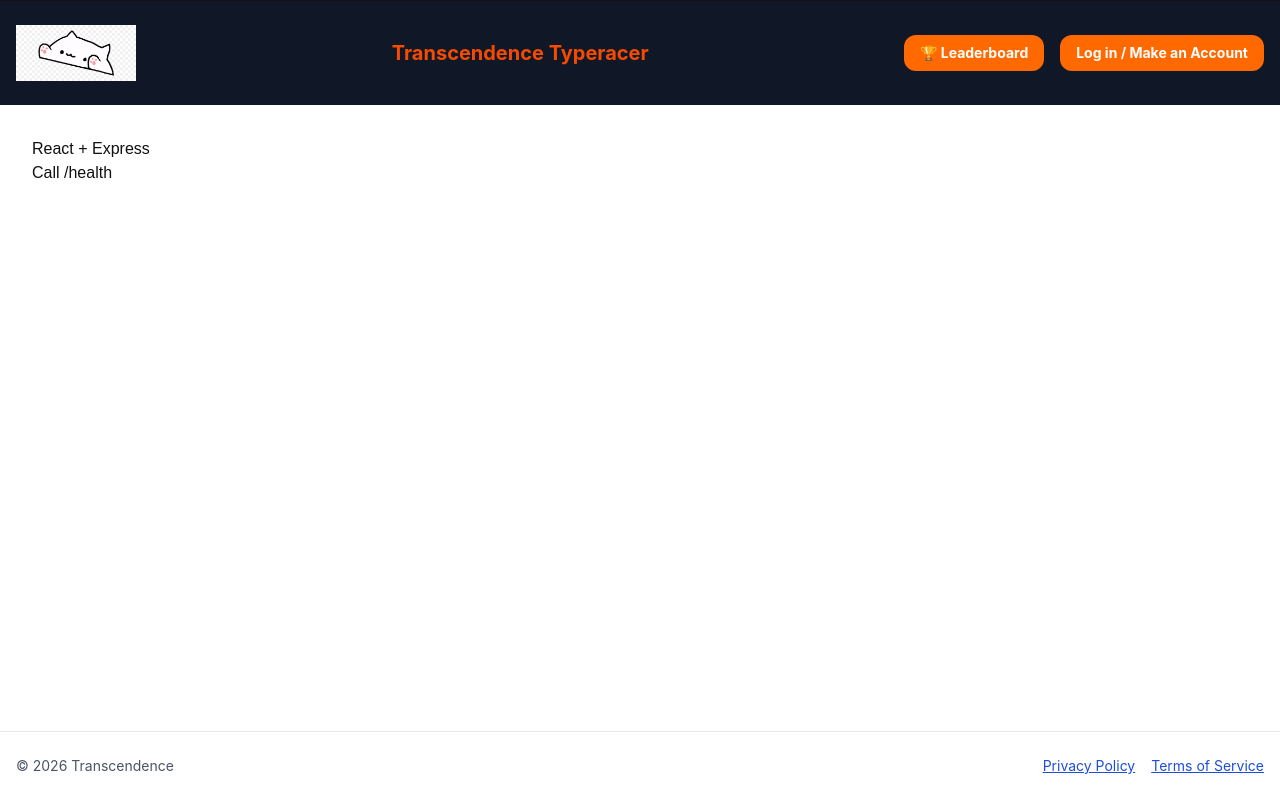
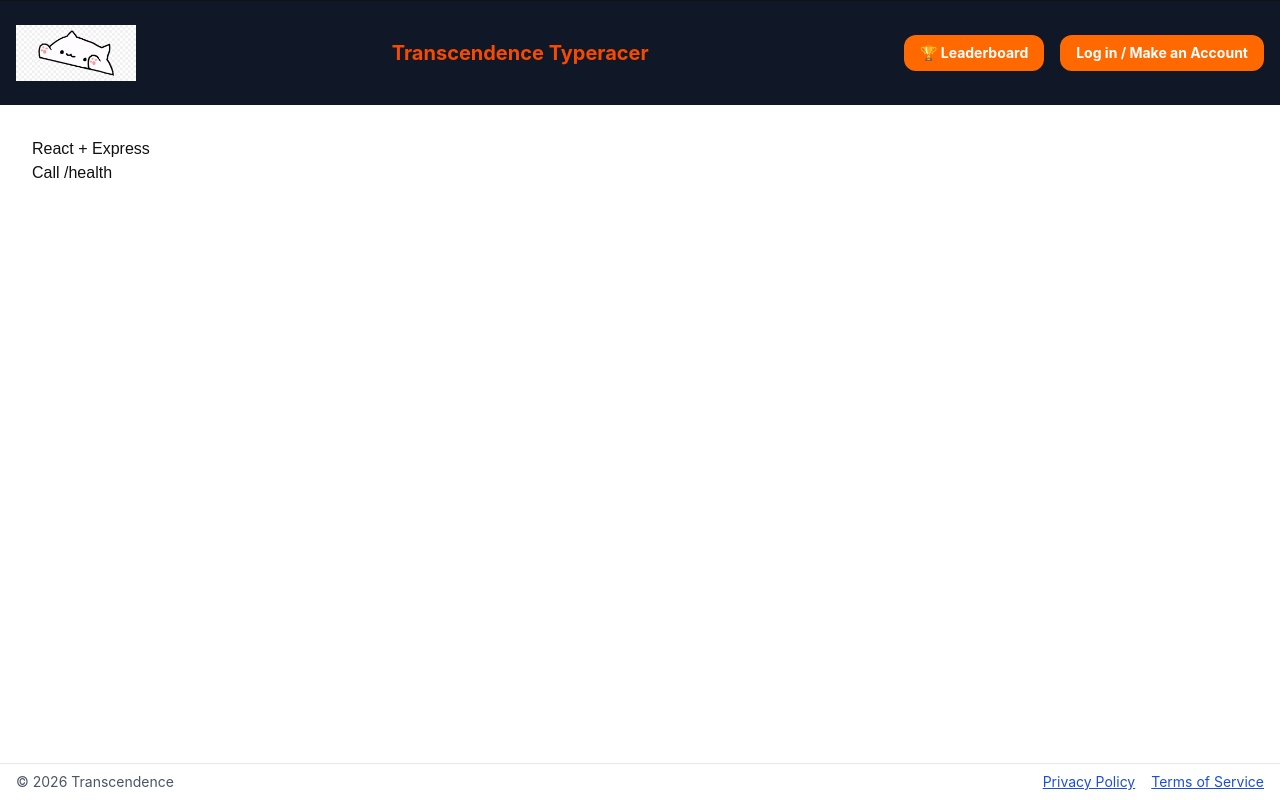
Before and after one commit to SmokedSeaSalt/Transcendence, a React (Vite) app in the folder client/: page / in a window 1280 px wide. Built offline with nearby package versions, Linux system fonts and the light colour scheme; no server answers.

Commit message:
footer padding down from py-6 to py-2

```diff
--- a/client/src/components/Footer.tsx
+++ b/client/src/components/Footer.tsx
@@ -4,7 +4,7 @@ import { Link } from "react-router-dom";
 export default function Footer() {
 	return (
 		<footer className="bg-white border-t border-gray-200 mt-8">
-			<div className="max-w-7xl mx-auto px-4 py-6 flex flex-col sm:flex-row items-center justify-between text-sm text-gray-600">
+			<div className="max-w-7xl mx-auto px-4 py-2 flex flex-col sm:flex-row items-center justify-between text-sm text-gray-600">
 				<div>© {new Date().getFullYear()} Transcendence</div>
 				<div className="mt-3 sm:mt-0 flex items-center space-x-4">
 					<Link
```
